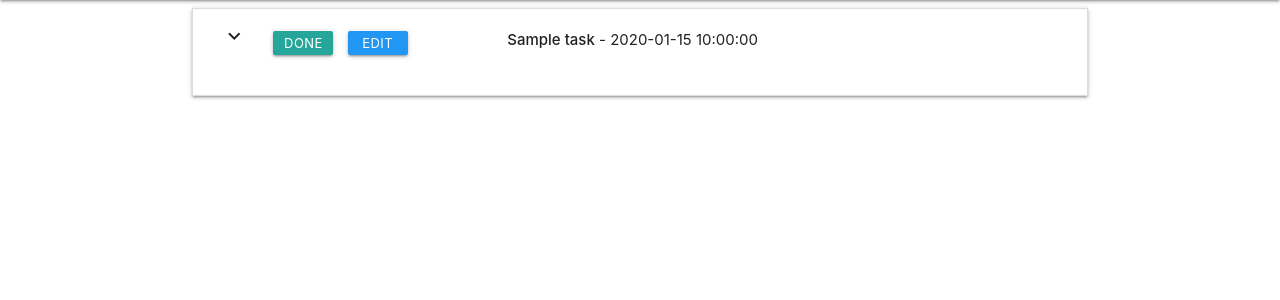
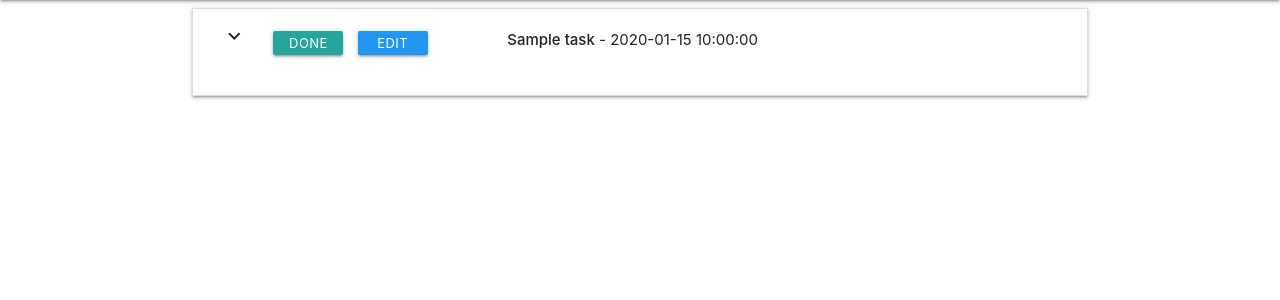
Before and after one commit to jonathan-odonnell/task-manager, a Flask app: page / in a window 1280 px wide. Shown: the part 64-364 px from the top of the page. Run offline with Flask 2, Linux system fonts and the light colour scheme; a database or web service that is not in the repository returns one stand-in record (values such as "Sample title"); some libraries are stand-ins or nearby versions.

Commit message:
changed button width

```diff
--- a/static/css/style.css
+++ b/static/css/style.css
@@ -1,6 +1,6 @@
 .btn-small {
     height: 24px;
-    width: 60px;
+    width: 70px;
     line-height: 24px;
     margin: 5px;
     padding: 0 0.5em;
```
